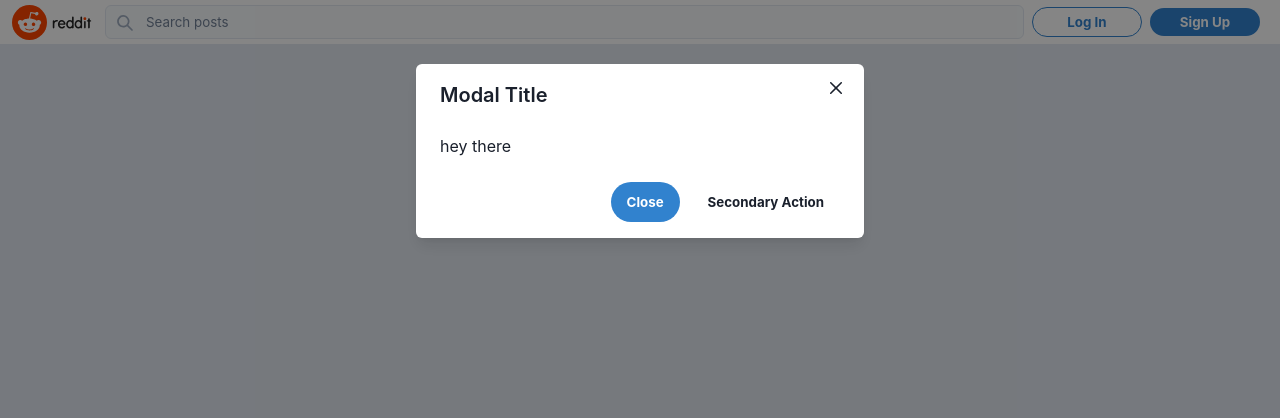
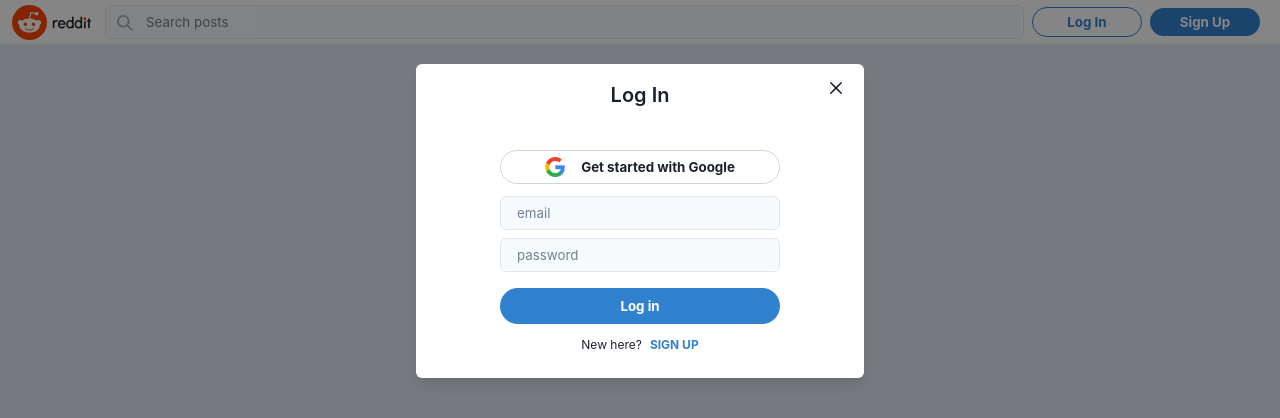
Before and after one commit to codewarsfx/RedditClone-NextJS, a Next.js app: page / in a window 1280 px wide. Both pictures are taken after a click on the button "Log In". Shown: the top 418 px of the page. Built offline with nearby package versions, Linux system fonts and the light colour scheme.

Commit message:
implemented ui for sign in and login components

```diff
--- a/src/atoms/authModalAtom.tsx
+++ b/src/atoms/authModalAtom.tsx
@@ -3,7 +3,7 @@
 
 export interface authModalType {
     open: boolean;
-    view:'login'|'signup'
+    view?:'login'|'signup' |'resetpassword'
 }
 
 const initialState: authModalType = {
--- /dev/null
+++ b/src/components/Modals/AuthModal/AuthButtons.tsx
@@ -0,0 +1,15 @@
+import { Button, Image } from '@chakra-ui/react';
+import React from 'react';
+
+
+
+const AuthButtons:React.FC = () => {
+
+    return (
+        <Button variant='oauth' width='100%' mb='3'>
+            <Image src='images/googlelogo.png' alt='google logo' height='20px' mr='4'/>
+            Get started with Google
+        </Button>
+    )
+}
+export default AuthButtons;
--- /dev/null
+++ b/src/components/Modals/AuthModal/AuthInput.tsx
@@ -0,0 +1,17 @@
+import { AuthModalState } from "@/atoms/authModalAtom";
+import { Button, Flex, Input, Text } from "@chakra-ui/react";
+import React from "react";
+import { useRecoilState, useSetRecoilState } from "recoil";
+import Login from "./Login";
+import Signup from "./Signup";
+
+const AuthInput: React.FC = () => {
+	const [modalState] = useRecoilState(AuthModalState);
+	return (
+		<>
+			{modalState.view === "login" && <Login />}
+			{modalState.view === "signup" && <Signup />}
+		</>
+	);
+};
+export default AuthInput;
--- /dev/null
+++ b/src/components/Modals/AuthModal/Login.tsx
@@ -0,0 +1,93 @@
+import { AuthModalState } from "@/atoms/authModalAtom";
+import { Button, Flex, Input, Text } from "@chakra-ui/react";
+import React, { ChangeEvent, FormEvent, useState } from "react";
+import { useSetRecoilState } from "recoil";
+
+const Login: React.FC = () => {
+	const setAuthModalState = useSetRecoilState(AuthModalState);
+	const [inputValue, setInputValue] = useState({
+		email: "",
+		password: "",
+	});
+
+	const handleChange = (event: ChangeEvent<HTMLInputElement>) => {
+		setInputValue((prev) => ({
+			...prev,
+			[event.target.name]: event.target.value,
+		}));
+	};
+
+	const handleSubmit = (event: FormEvent<HTMLFormElement>) => {};
+
+	return (
+		<form onSubmit={handleSubmit}>
+			<Input
+				name='email'
+				required
+				type='email'
+				placeholder='email'
+				fontSize='10pt'
+				bg='gray.50'
+				_placeholder={{
+					color: "gray.500",
+				}}
+				mb='2'
+				height='34px'
+				_hover={{
+					border: "1px solid",
+					borderColor: "blue.500",
+				}}
+				_focus={{
+					outline: "none",
+					border: "1px solid",
+					borderColor: "blue.500",
+				}}
+				onChange={handleChange}
+				value={inputValue.email}
+			/>
+			<Input
+				name='password'
+				required
+				type='password'
+				placeholder='password '
+				fontSize='10pt'
+				bg='gray.50'
+				_placeholder={{
+					color: "gray.500",
+				}}
+				mb='2'
+				height='34px'
+				_hover={{
+					bg: "white",
+					border: "1px solid",
+					borderColor: "blue.500",
+				}}
+				_focus={{
+					outline: "none",
+					border: "1px solid",
+					borderColor: "blue.500",
+				}}
+				onChange={handleChange}
+				value={inputValue.password}
+			/>
+			<Button mb='3' mt={2} width='100%' height='36px' type='submit'>
+				{" "}
+				Log in
+			</Button>
+			<Flex justifyContent='center' fontSize='9pt'>
+				<Text mr={2}>New here?</Text>
+				<Text
+					fontWeight={700}
+					color='blue.500'
+					cursor='pointer'
+					onClick={() => {
+						setAuthModalState((prev) => ({ ...prev, view: "signup" }));
+					}}
+				>
+					SIGN UP
+				</Text>
+			</Flex>
+		</form>
+	);
+};
+export default Login;
--- /dev/null
+++ b/src/components/Modals/AuthModal/Signup.tsx
@@ -0,0 +1,122 @@
+import { AuthModalState } from "@/atoms/authModalAtom";
+import { Input, Button, Flex, Text } from "@chakra-ui/react";
+import React, { ChangeEvent, FormEvent, useState } from "react";
+import { useSetRecoilState } from "recoil";
+
+const Signup: React.FC = () => {
+	const setAuthModalState = useSetRecoilState(AuthModalState);
+	const [inputValue, setInputValue] = useState({
+		email: "",
+		password: "",
+		confirmPassword: "",
+	});
+
+	const handleChange = (event: ChangeEvent<HTMLInputElement>) => {
+		setInputValue((prev) => ({
+			...prev,
+			[event.target.name]: event.target.value,
+		}));
+	};
+
+	const handleSubmit = (event: FormEvent<HTMLFormElement>) => {};
+
+	return (
+		<form onSubmit={handleSubmit}>
+			<Input
+				name='email'
+				required
+				type='email'
+				placeholder='email'
+				fontSize='10pt'
+				bg='gray.50'
+				_placeholder={{
+					color: "gray.500",
+				}}
+				mb='2'
+				height='34px'
+				_hover={{
+					border: "1px solid",
+					borderColor: "blue.500",
+				}}
+				_focus={{
+					outline: "none",
+					border: "1px solid",
+					borderColor: "blue.500",
+				}}
+				onChange={handleChange}
+				value={inputValue.email}
+			/>
+			<Input
+				name='password'
+				required
+				type='password'
+				placeholder='password '
+				fontSize='10pt'
+				bg='gray.50'
+				_placeholder={{
+					color: "gray.500",
+				}}
+				mb='2'
+				height='34px'
+				_hover={{
+					bg: "white",
+					border: "1px solid",
+					borderColor: "blue.500",
+				}}
+				_focus={{
+					outline: "none",
+					border: "1px solid",
+					borderColor: "blue.500",
+				}}
+				onChange={handleChange}
+				value={inputValue.password}
+			/>
+			<Input
+				name='confirmPassword'
+				required
+				type='password'
+				placeholder='confirm password'
+				fontSize='10pt'
+				bg='gray.50'
+				_placeholder={{
+					color: "gray.500",
+				}}
+				mb='2'
+				height='34px'
+				_hover={{
+					bg: "white",
+					border: "1px solid",
+					borderColor: "blue.500",
+				}}
+				_focus={{
+					outline: "none",
+					border: "1px solid",
+					borderColor: "blue.500",
+				}}
+				onChange={handleChange}
+				value={inputValue.confirmPassword}
+			/>
+			<Button mb='3' mt={2} width='100%' height='36px' type='submit'>
+				{" "}
+				Log in
+			</Button>
+			<Flex justifyContent='center' fontSize='9pt'>
+				<Text mr={2}>Already a Redditor?</Text>
+				<Text
+					fontWeight={700}
+					color='blue.500'
+					cursor='pointer'
+					onClick={() =>
+						setAuthModalState((prev) => ({
+							...prev,
+							view: "login",
+						}))
+					}
+				>
+					LOG IN
+				</Text>
+			</Flex>
+		</form>
+	);
+};
+export default Signup;
--- a/src/components/Modals/AuthModal/authModal.tsx
+++ b/src/components/Modals/AuthModal/authModal.tsx
@@ -9,14 +9,17 @@
 	ModalBody,
 	ModalFooter,
 	useDisclosure,
+    Flex,
 } from "@chakra-ui/react";
 import React from "react";
 import { useRecoilState } from "recoil";
+import AuthButtons from "./AuthButtons";
+import AuthInput from "./AuthInput";
 
 type authModalProps = {};
 
 const AuthModal: React.FC = () => {
-	const [openModal, setOpenModal] = useRecoilState(AuthModalState);
+	const [modal, setOpenModal] = useRecoilState(AuthModalState);
 
 	const handleClose = () => {
 		setOpenModal((prev) => ({
@@ -27,19 +30,22 @@
 
 	return (
 		<>
-			<Modal isOpen={openModal.open} onClose={handleClose}>
+			<Modal isOpen={modal.open} onClose={handleClose}>
 				<ModalOverlay />
-				<ModalContent>
-					<ModalHeader>Modal Title</ModalHeader>
+				<ModalContent pb='4'>
+					<ModalHeader textAlign='center'>
+						{modal.view === "login" && "Log In"}
+						{modal.view === "signup" && "Sign Up"}
+						{modal.view === "resetpassword" && "Reset Password"}
+					</ModalHeader>
 					<ModalCloseButton />
-					<ModalBody>hey there</ModalBody>
+                    <ModalBody display='flex' alignItems='center' justifyContent='center' width='100%' mt={4}>
+                        <Flex align='center' direction='column' justify='center' width='70%'>
+                            <AuthButtons />
+                            <AuthInput/>
+                        </Flex>
 
-					<ModalFooter>
-						<Button colorScheme='blue' mr={3} onClick={handleClose}>
-							Close
-						</Button>
-						<Button variant='ghost'>Secondary Action</Button>
-					</ModalFooter>
+                    </ModalBody>
 				</ModalContent>
 			</Modal>
 		</>
--- /dev/null
+++ b/src/components/Navbar/RightContent/AuthButtons.tsx
@@ -0,0 +1,33 @@
+import { AuthModalState } from "@/atoms/authModalAtom";
+import { Button } from "@chakra-ui/react";
+import React from "react";
+import { useSetRecoilState } from "recoil";
+
+const AuthButtons: React.FC = () => {
+	const setAuthModalState = useSetRecoilState(AuthModalState);
+
+	return (
+		<>
+			<Button
+				variant='outline'
+				height='20px'
+				mr={2}
+				display={{ base: "none", sm: "flex" }}
+				width={{ base: "70px", md: "110px" }}
+				onClick={() => setAuthModalState({ open: true, view: "login" })}
+			>
+				Log In
+			</Button>
+			<Button
+				height='20px'
+				mr='2'
+				display={{ base: "none", sm: "flex" }}
+				width={{ base: "70px", md: "110px" }}
+				onClick={() => setAuthModalState({ open: true, view: "signup" })}
+			>
+				Sign Up
+			</Button>
+		</>
+	);
+};
+export default AuthButtons;
--- a/src/components/RightContent/RightContent.tsx
+++ b/src/components/Navbar/RightContent/RightContent.tsx
@@ -1,6 +1,6 @@
 import { Flex } from "@chakra-ui/react";
 import React from "react";
-import AuthModal from "../Modals/AuthModal/authModal";
+import AuthModal from "../../Modals/AuthModal/authModal";
 import AuthButtons from "./AuthButtons";
 
 type RightContentProps = {
@@ -10,7 +10,7 @@
 const RightContent: React.FC<RightContentProps> = () => {
 	return (
 		<>
-			<AuthModal/>
+			<AuthModal />
 			<Flex justify='center' align='center'>
 				<AuthButtons />
 			</Flex>
--- a/src/components/RightContent/AuthButtons.tsx
+++ /dev/null
@@ -1,30 +0,0 @@
-import { AuthModalState } from "@/atoms/authModalAtom";
-import { Button } from "@chakra-ui/react";
-import React from "react";
-import { useSetRecoilState } from "recoil";
-
-const AuthButtons: React.FC = () => {
-    const setAuthModalState = useSetRecoilState(AuthModalState)
-
-	return (
-		<>
-			<Button
-				variant='outline'
-				height='20px'
-				mr={2}
-				display={{ base: "none", sm: "flex" }}
-                width={{ base: "70px", md: "110px" }}
-                onClick={()=>setAuthModalState({open:true,view:'login'})}
-			>
-				Log In
-			</Button>
-            <Button
-            				height='20px'
-                            mr='2'
-                            display={{ base: "none", sm: "flex" }}
-                            width={{ base: "70px", md: "110px" }}
-            >Sign Up</Button>
-		</>
-	);
-};
-export default AuthButtons;
```
Also changed, not shown: src/components/Navbar/Navbar.tsx (+4 -4 lines).
